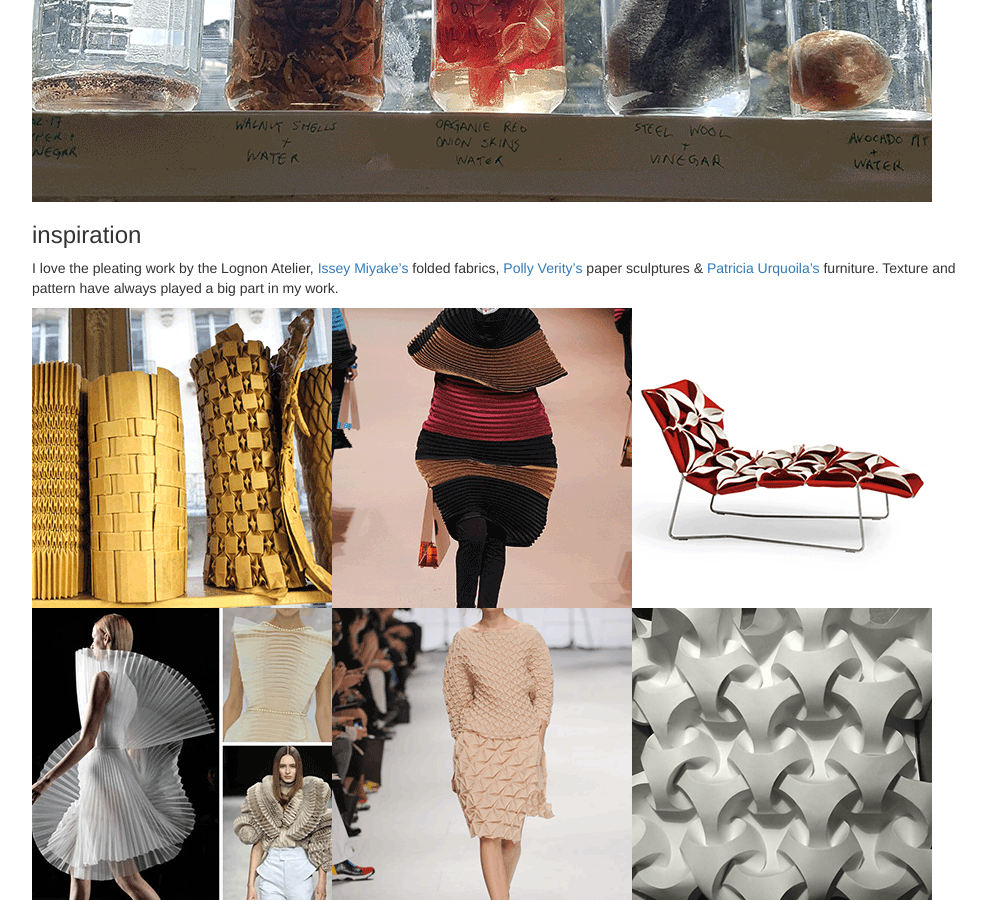
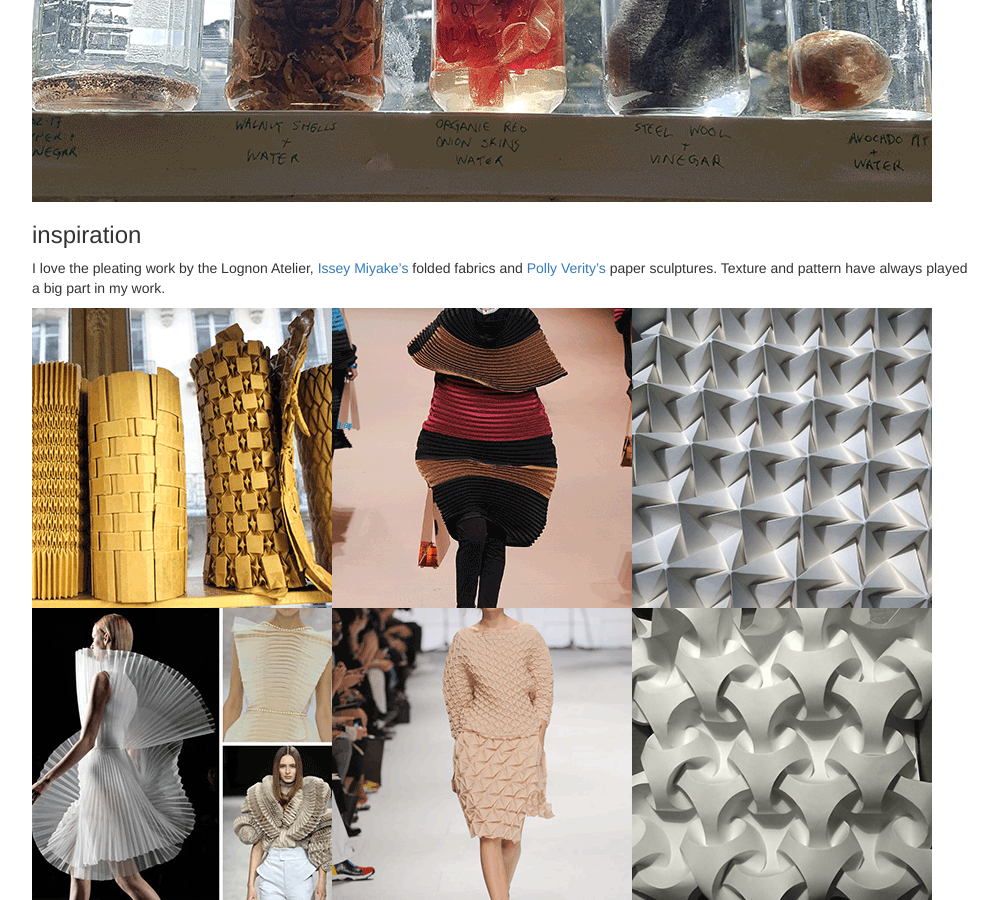
Before and after one commit to wendwarge/wendwarge.github.io, a Jekyll site: the page built from _posts/2017-02-21-day-one.md, in a window 1280 px wide and 900 px high, scrolled down 3468 px. Shown: the whole window, without its empty margins (233-1231 px from the left). Built offline with Jekyll 4.4.1, drawn with Linux system fonts in a browser that asks for light colours.

Commit message:
Revert "day one updates"
This reverts commit 2f1c80642d4637420aaaca6246e4ddc2059ea849.

```diff
--- a/_posts/2017-02-21-day-one.md
+++ b/_posts/2017-02-21-day-one.md
@@ -50,9 +50,9 @@ And an image of the jars I put on my windowsill this afternoon.
 
 ### inspiration
 
-I love the pleating work by the Lognon Atelier, [Issey Miyake's](http://isseymiyake.com/en/) folded fabrics, [Polly Verity's](https://polyscene.com/) paper sculptures & [Patricia Urquoila's](http://www.patriciaurquiola.com/) furniture. Texture and pattern have always played a big part in my work.
+I love the pleating work by the Lognon Atelier, [Issey Miyake's](http://isseymiyake.com/en/) folded fabrics and [Polly Verity's](https://polyscene.com/) paper sculptures. Texture and pattern have always played a big part in my work.
 
-![Lognon](/images/2017-02-21-day-one/lognon-01.png)![Miyake](/images/2017-02-21-day-one/miyake-01.png)![Urquoila](/images/2017-02-21-day-one/urquoila-01.png)![Lognon](/images/2017-02-21-day-one/lognon-02.png)![Miyake](/images/2017-02-21-day-one/miyake-02.png)![Verity](/images/2017-02-21-day-one/verity-02.png)
+![Lognon](/images/2017-02-21-day-one/lognon-01.png)![Miyake](/images/2017-02-21-day-one/miyake-01.png)![Verity](/images/2017-02-21-day-one/verity-01.png)![Lognon](/images/2017-02-21-day-one/lognon-02.png)![Miyake](/images/2017-02-21-day-one/miyake-02.png)![Verity](/images/2017-02-21-day-one/verity-02.png)
 
 ### intention
 
```
Also changed, not shown: _posts/2017-02-24-day-four.md (+2 -2 lines), images/2017-02-21-day-one/urquiola-01.jpg (added), images/2017-02-21-day-one/urquoila-01.png (deleted), images/2017-02-21-day-one/verity-01.png (added).
